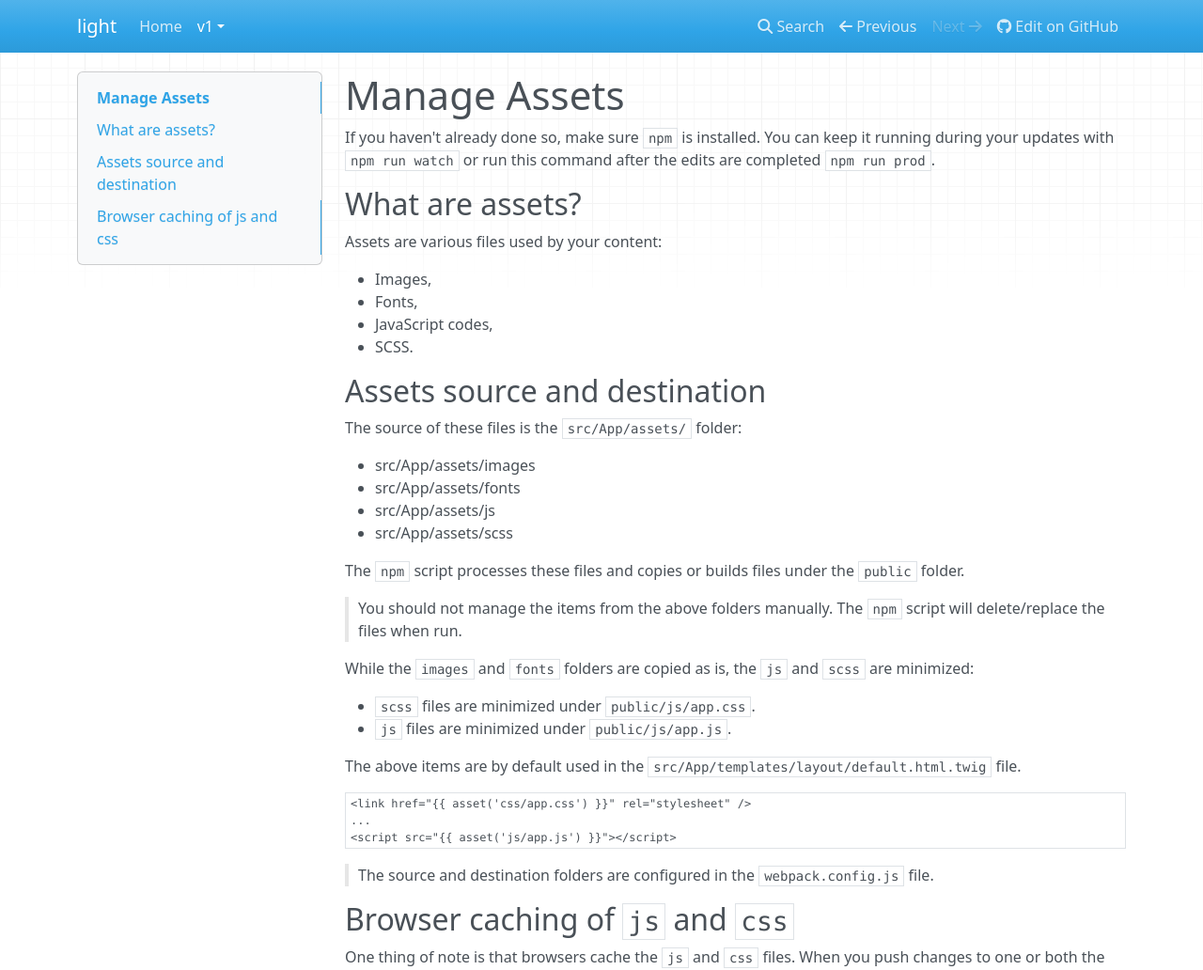
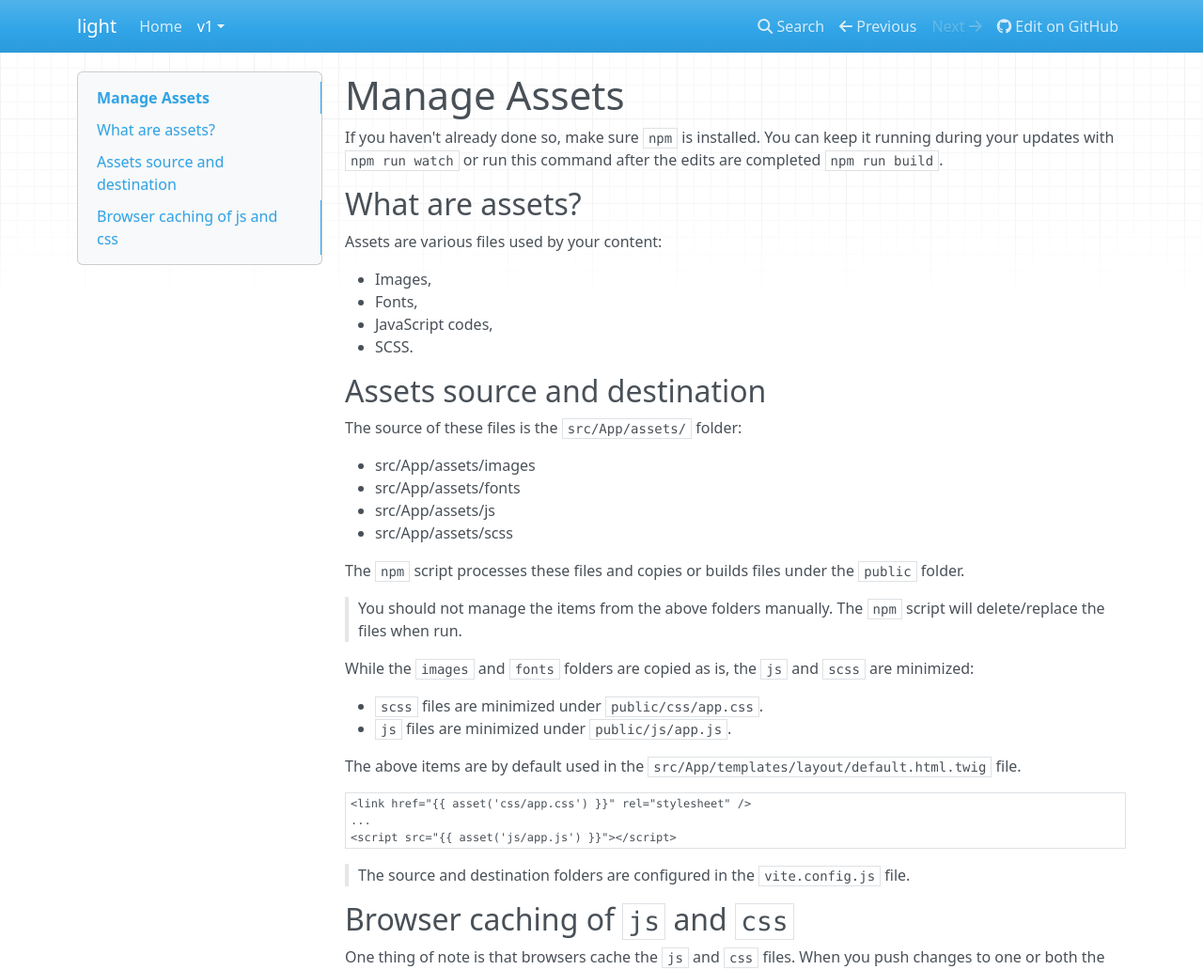
Before and after one commit to dotkernel/light-documentation, an MkDocs documentation site: the page built from docs/book/v1/how-tos/manage-assets.md, in a window 1280 px wide and 1385 px high. Shown: the top 1032 px of the window at 94% size. Built offline with MkDocs 1.6.1, drawn with Linux system fonts in a browser that asks for light colours; nearby versions of some CDN libraries.

Commit message:
Correct asset pipeline references to Vite
package.json defines only watch and build, the build is configured in
vite.config.js, and the compiled stylesheet is public/css/app.css.

Signed-off-by: arhimede <julian@dotkernel.com>

````diff
--- a/docs/book/v1/how-tos/manage-assets.md
+++ b/docs/book/v1/how-tos/manage-assets.md
@@ -1,7 +1,7 @@
 # Manage Assets
 
 If you haven't already done so, make sure `npm` is installed.
-You can keep it running during your updates with `npm run watch` or run this command after the edits are completed `npm run prod`.
+You can keep it running during your updates with `npm run watch` or run this command after the edits are completed `npm run build`.
 
 ## What are assets?
 
@@ -28,7 +28,7 @@ The `npm` script processes these files and copies or builds files under the `pub
 
 While the `images` and `fonts` folders are copied as is, the `js` and `scss` are minimized:
 
-- `scss` files are minimized under `public/js/app.css`.
+- `scss` files are minimized under `public/css/app.css`.
 - `js` files are minimized under `public/js/app.js`.
 
 The above items are by default used in the `src/App/templates/layout/default.html.twig` file.
@@ -39,7 +39,7 @@ The above items are by default used in the `src/App/templates/layout/default.htm
 <script src="{{ asset('js/app.js') }}"></script>
 ```
 
-> The source and destination folders are configured in the `webpack.config.js` file.
+> The source and destination folders are configured in the `vite.config.js` file.
 
 ## Browser caching of `js` and `css`
 
````
